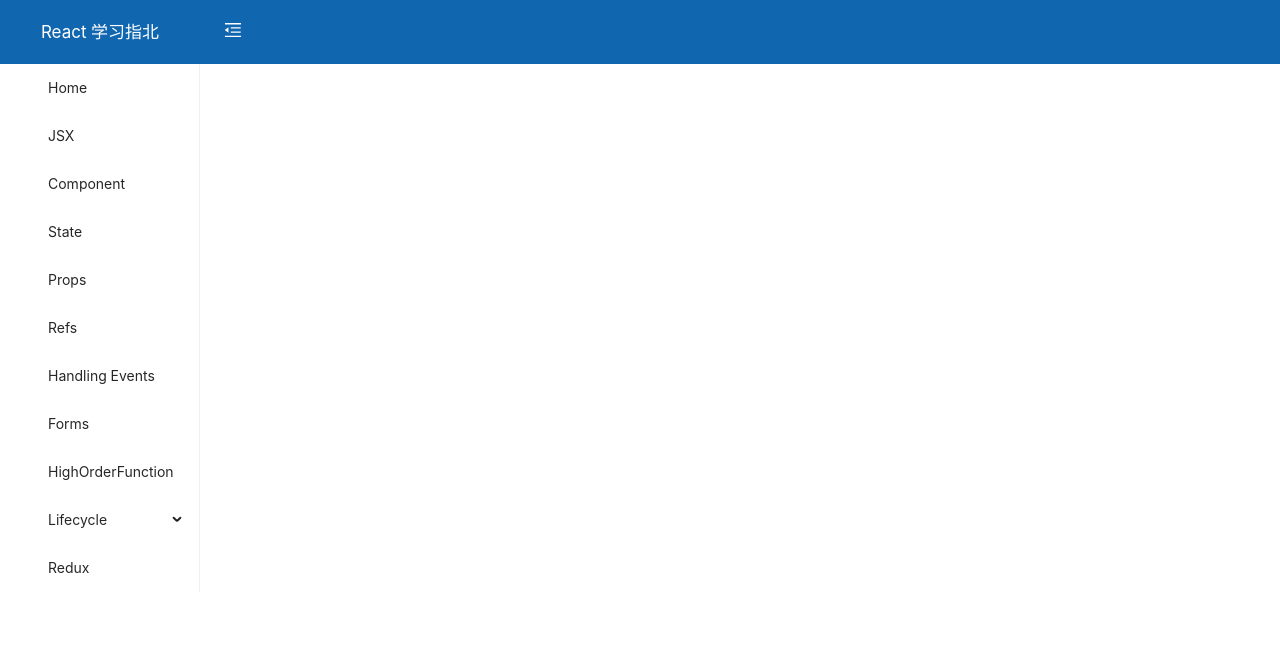
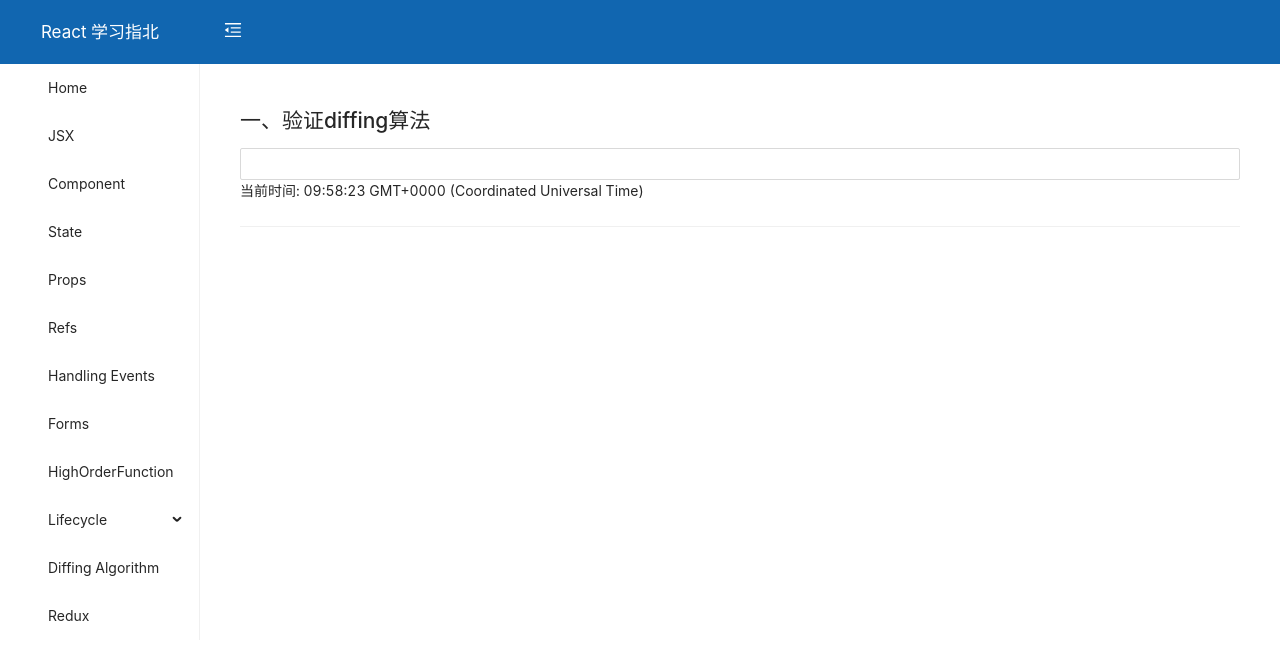
Before and after one commit to StevieTaylor/react-studying, a React (Create React App) app: page /diffing-algorithm in a window 1280 px wide. Shown: the top 660 px of the page. Built offline with nearby package versions, Linux system fonts and the light colour scheme.

Commit message:
[feat] Diffing算法

```diff
--- a/src/pages/DiffingAlgorithm/index.tsx
+++ b/src/pages/DiffingAlgorithm/index.tsx
@@ -1,17 +1,34 @@
 /*
  * @Author: Stevie
  * @Date: 2021-05-16 20:20:21
- * @LastEditTime: 2021-05-16 21:12:58
+ * @LastEditTime: 2021-05-31 23:46:44
  * @LastEditors: Stevie
  * @Description: diffing 算法
  */
 import * as React from 'react';
+import { Input, Divider } from 'antd';
 
 class DiffingAlgorithm extends React.Component {
+
+  state = {
+    date: new Date()
+  }
+
+  componentDidMount() {
+    setInterval(() => {
+      this.setState({ date: new Date() })
+    }, 1000)
+  }
+
   render() {
     return (
-      <div>
-        diffing 算法
+      <div className="diffing-algorithm">
+        <div>
+          <h2>一、验证diffing算法</h2>
+          <Input />
+          <span>当前时间: {this.state.date.toTimeString()}</span>
+        </div>
+        <Divider type="horizontal"></Divider>
       </div>
     );
   }
--- a/src/router/config.ts
+++ b/src/router/config.ts
@@ -1,7 +1,7 @@
 /*
  * @Author: Stevie
  * @Date: 2021-03-27 14:49:21
- * @LastEditTime: 2021-05-21 20:31:22
+ * @LastEditTime: 2021-05-31 21:58:00
  * @LastEditors: Stevie
  * @Description:
  * @FilePath: /react-learning-demo/src/router/config.ts
@@ -19,6 +19,7 @@
 import HandlingEvents from "@/pages/HandlingEvents";
 import Forms from "@/pages/Forms";
 import HighOrderFunction from "@/pages/HighOrderFunction";
+import DiffingAlgorithm from "@/pages/DiffingAlgorithm";
 
 export interface IRouterProps {
     path: string;
@@ -115,6 +116,13 @@
         ]
     },
     {
+        path: '/diffing-algorithm',
+        exact: true,
+        component: DiffingAlgorithm,
+        icon: 'gouwu',
+        title: 'Diffing Algorithm'
+    },
+    {
         path: '/redux-demo',
         exact: true,
         component: ReduxDemo,
```
